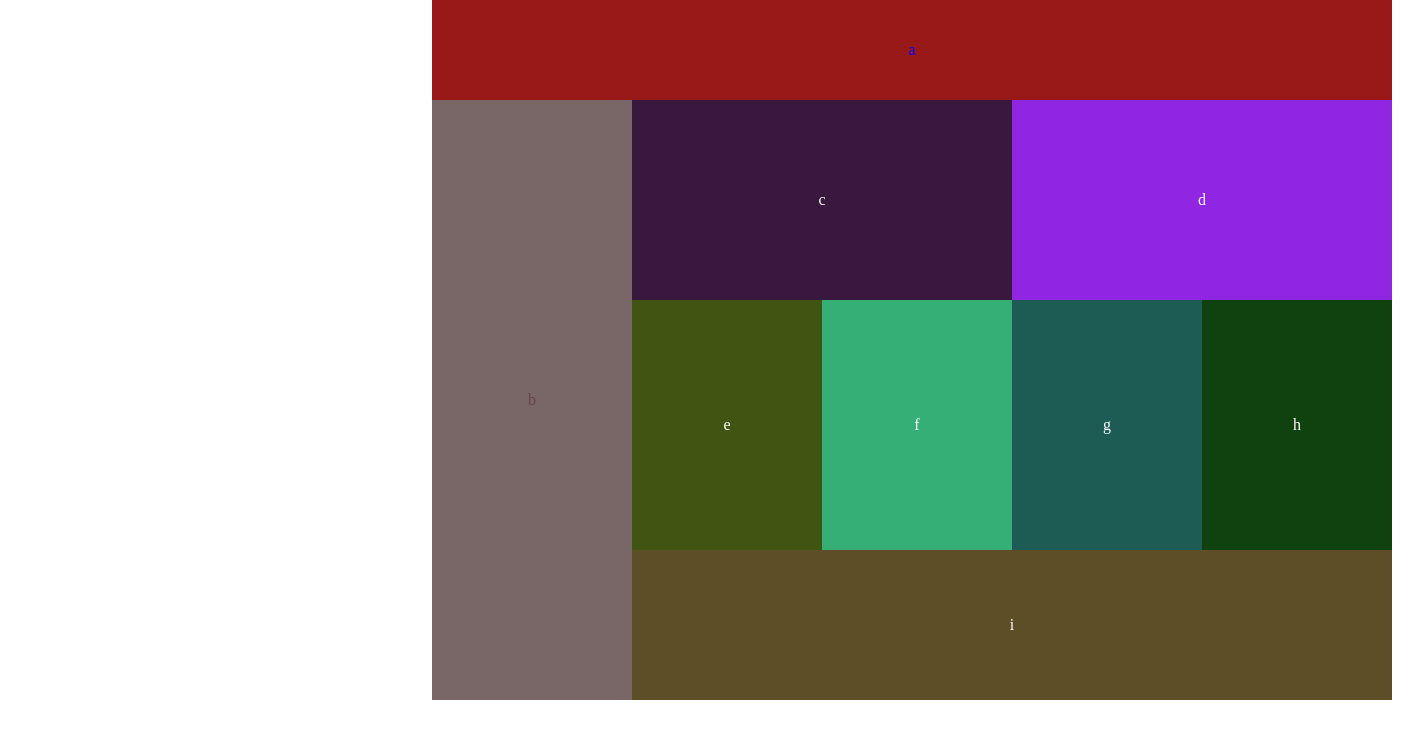
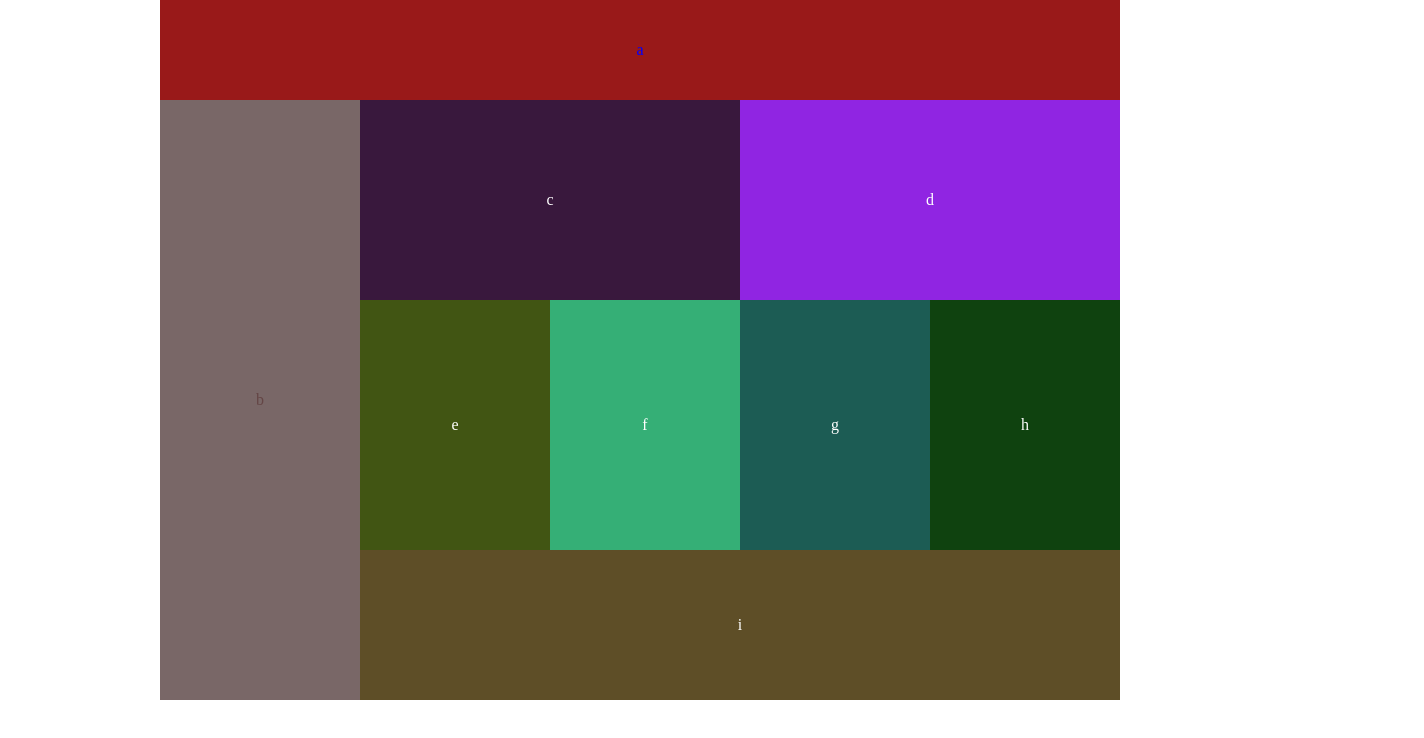
Before and after one commit to Saynka/lab4, a plain HTML site: page index.html in a window 1280 px wide. Shown: the whole page, 1424 px wide, since content can reach past the window. Drawn offline with Linux system fonts and the light colour scheme.

Commit message:
fixedcenter

```diff
--- a/css/base.css
+++ b/css/base.css
@@ -7,9 +7,10 @@ main{
 } */
 
 * {
-  box-sizing: border-box;
+  /* box-sizing: border-box; */
   margin: auto;
 }
+
 
 main{
   flex-wrap: wrap;
--- a/css/layout.css
+++ b/css/layout.css
@@ -1,8 +1,11 @@
+@media screen and (max-width:480px){
+  main{
+     width: 480px;
+  }
+
 body{
   margin: auto;
-  width: 480px;
 }
-
 
 div{
   display: flex;
--- a/css/layoutgrid.css
+++ b/css/layoutgrid.css
@@ -1,12 +1,14 @@
 
 @media screen and (min-width:768px){
   main{
+    margin: auto !important;
    justify-content: center;
     display: grid;
     grid-template-columns: 200px 190px 190px 190px 190px;
     grid-template-rows: 100px 200px 250px 150px;
     width: 960px;
 }
+
 
 div{
   justify-content: center;
@@ -132,6 +134,7 @@ div{
 
 @media screen and (min-width:1024px){
   main{
+    margin: auto;
     justify-content: center;
      display: grid;
      grid-template-columns: 200px 190px 190px 190px 190px;
```
Also changed, not shown: index.html (line endings or trailing spaces).
